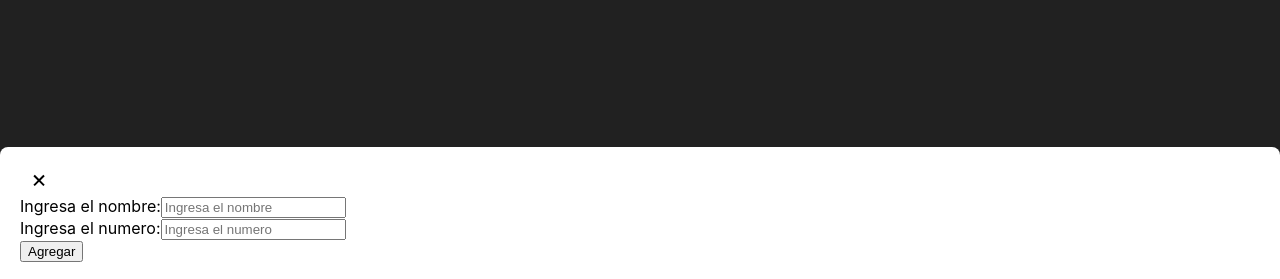
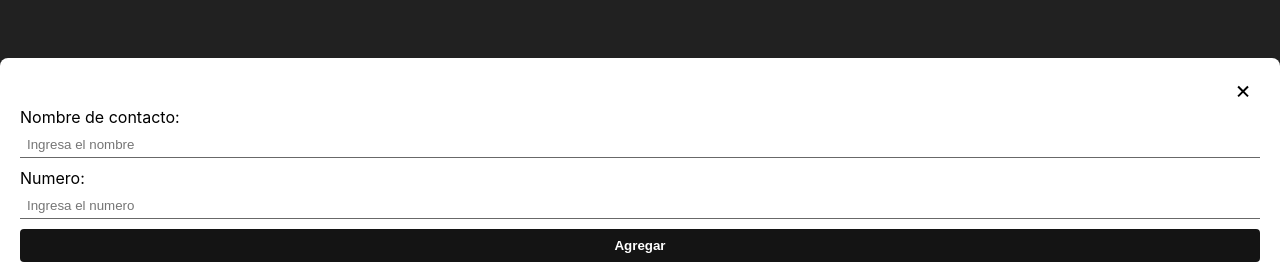
Before and after one commit to Darito97/frontend-phonebook, a React (Vite) app: page / in a window 1280 px wide. Both pictures are taken after a click on the button 1245 px from the left and 765 px from the top of the page. Shown: the part 518-797 px from the top of the page. Built offline with nearby package versions, Linux system fonts and the light colour scheme; no server answers.

Commit message:
Agregado de estilos a formulario

```diff
--- a/src/components/FormToAddNumber/FormToAddNumber.css
+++ b/src/components/FormToAddNumber/FormToAddNumber.css
@@ -13,12 +13,6 @@
 
   border-radius: 50%;
   border: transparent;
-}
-.content--form__close--button {
-  transform: rotate(45deg);
-
-  background-color: transparent;
-  border: none;
 }
 .content--form {
   position: fixed;
@@ -56,3 +50,37 @@
     opacity: 0;
   }
 }
+.content--form__close--button--box {
+  text-align: right;
+}
+
+.close--button--box__close--button {
+  transform: rotate(45deg);
+
+  background-color: transparent;
+  border: none;
+}
+.form__input--section {
+  display: flex;
+  flex-direction: column;
+  padding-bottom: 10px;
+}
+.input--section__label {
+  padding-bottom: 5px;
+}
+.input--section__input {
+  padding: 5px 7px;
+
+  border-color: #141414;
+  border-width: 0 0 1px 0;
+}
+.form__button--submit {
+  width: 100%;
+  padding: 7px;
+
+  background-color: #141414;
+  border-color: transparent;
+  border-radius: 4px;
+  color: #fff;
+  font-weight: bold;
+}
--- a/src/components/FormToAddNumber/FormToAddNumber.jsx
+++ b/src/components/FormToAddNumber/FormToAddNumber.jsx
@@ -24,16 +24,18 @@ function FormToAddNumber() {
       </button>
       :
       <div className='content--form'>
-        <button className='content--form__close--button' onClick={() => closeOrOpen()}>
-          <svg xmlns="http://www.w3.org/2000/svg" height="24px" viewBox="0 0 24 24" width="24px" fill="#000000"><path d="M0 0h24v24H0V0z" fill="none" /><path d="M19 13h-6v6h-2v-6H5v-2h6V5h2v6h6v2z" /></svg>
-        </button>
+        <div className='content--form__close--button--box'>
+          <button className='close--button--box__close--button' onClick={() => closeOrOpen()}>
+            <svg xmlns="http://www.w3.org/2000/svg" height="24px" viewBox="0 0 24 24" width="24px" fill="#000000"><path d="M0 0h24v24H0V0z" fill="none" /><path d="M19 13h-6v6h-2v-6H5v-2h6V5h2v6h6v2z" /></svg>
+          </button>
+        </div>
         <form className='content--form__form' onSubmit={e => submit(e)}>
           <section className='form__input--section'>
-            <label className='input--section__label' htmlFor="name">Ingresa el nombre:</label>
+            <label className='input--section__label' htmlFor="name">Nombre de contacto:</label>
             <input className='input--section__input' onChange={(input) => setNameInput(input.target.value)} value={nameInput} name='name' type='text' placeholder='Ingresa el nombre' minLength='1' />
           </section>
           <section className='form__input--section'>
-            <label className='input--section__label' htmlFor="number">Ingresa el numero:</label>
+            <label className='input--section__label' htmlFor="number">Numero:</label>
             <input className='input--section__input' onChange={(input) => setNumberInput(input.target.value)} value={numberInput} name='number' type='number' placeholder='Ingresa el numero' minLength='6' maxLength='13' />
           </section>
           <button className='form__button--submit' type='submit'>
```
